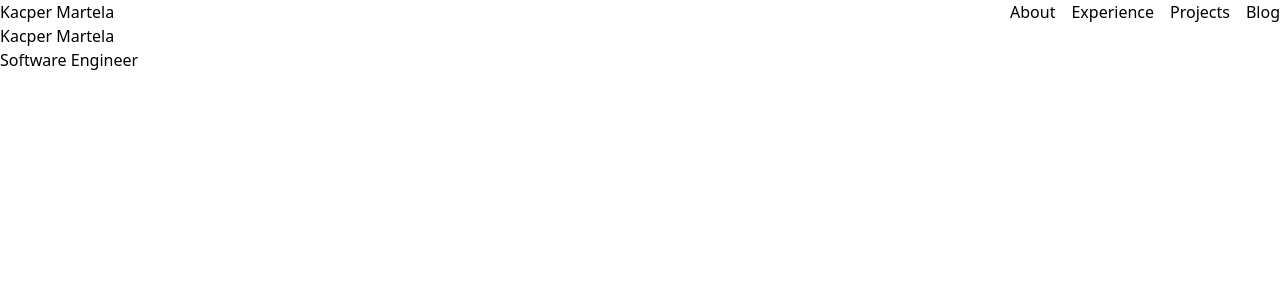
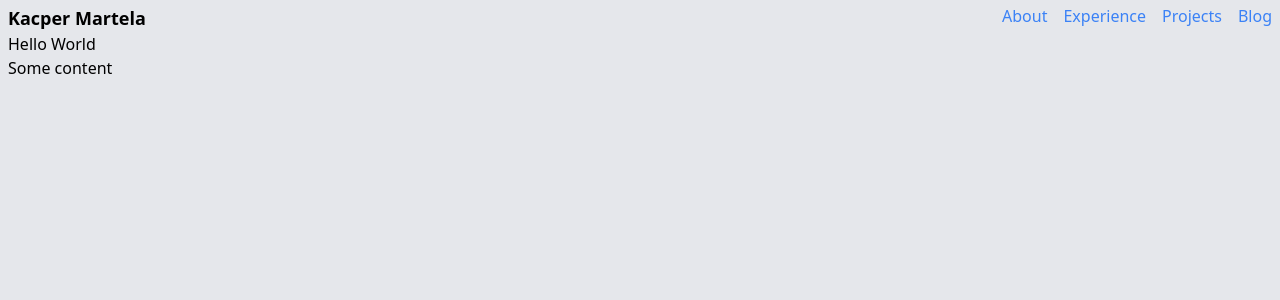
Before and after one commit to Kacper99/kacper99.github.io, a SvelteKit app: page / in a window 1280 px wide. Shown: the top 300 px of the page. Built offline with nearby package versions, Linux system fonts and the light colour scheme.

Commit message:
feat: add base layout, error page, and about

```diff
--- a/src/lib/Header.svelte
+++ b/src/lib/Header.svelte
@@ -7,25 +7,11 @@
 	];
 </script>
 
-<style>
-    nav {
-        display: flex;
-        justify-content: space-between;
-    }
-    ul {
-        list-style: none;
-        padding: 0;
-        margin: 0;
-        display: flex;
-        gap: 1em;
-    }
-</style>
-
-<nav>
-	<div>Kacper Martela</div>
-	<ul>
+<nav class="flex justify-between">
+	<a href="/" class="text-lg font-bold">Kacper Martela</a>
+	<ul class="flex space-x-4">
 		{#each links as link}
-			<li><a href={link.url}>{link.name}</a></li>
+			<li><a href={link.url} class="text-blue-500 hover:text-blue-800">{link.name}</a></li>
 		{/each}
 	</ul>
 </nav>
--- /dev/null
+++ b/src/routes/+error.svelte
@@ -0,0 +1 @@
+<div class="">Oops looks like I forgot to implement this page 😬</div>
--- a/src/routes/+layout.svelte
+++ b/src/routes/+layout.svelte
@@ -1,5 +1,13 @@
 <script>
 	import '../app.css';
+	import Header from '$lib/Header.svelte';
 </script>
 
-<slot />
+<head>
+	<title>Kacper Martela</title>
+</head>
+
+<body class="h-screen bg-gray-200 px-2 py-1">
+	<Header />
+	<slot />
+</body>
--- a/src/routes/+page.svelte
+++ b/src/routes/+page.svelte
@@ -1,8 +1,2 @@
-<script>
-	import Header from '$lib/Header.svelte';
-</script>
-
-<Header />
-
-<h1>Kacper Martela</h1>
-<h2>Software Engineer</h2>
+<h1>Hello World</h1>
+<p>Some content</p>
--- /dev/null
+++ b/src/routes/about/+page.svelte
@@ -0,0 +1 @@
+<h1>About me</h1>
```
Also changed, not shown: src/lib/Page.svelte (added).
